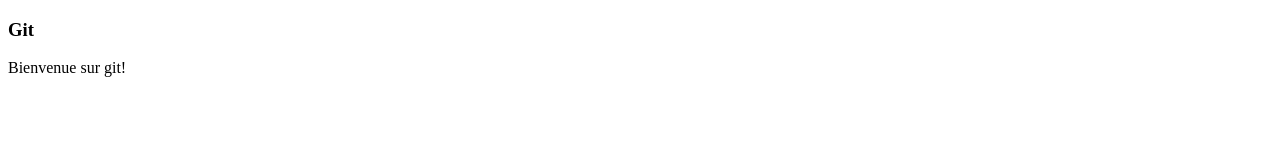
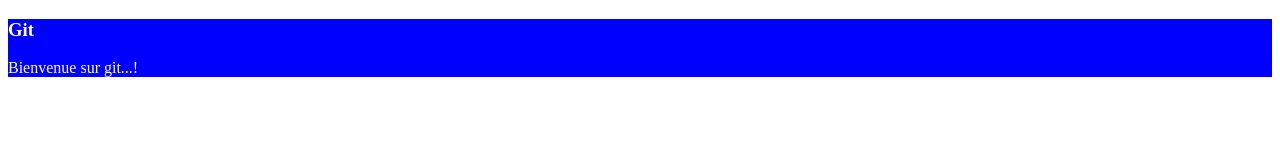
Before and after one commit to nicoAd/mon_site, a plain HTML site: page index.html in a window 1280 px wide. Drawn offline with Linux system fonts and the light colour scheme.

Commit message:
Modif css et html

```diff
--- a/index.html
+++ b/index.html
@@ -5,12 +5,12 @@
     <meta name="viewport" content="width=device-width, initial-scale=1.0">
     <meta http-equiv="X-UA-Compatible" content="ie=edge">
     <title>Git</title>
-    <link rel="stylesheet" href="./style.css" />
+    <link rel="stylesheet" href="style.css" />
 </head>
 <body>
     <div>
             <h3>Git</h3>
-            <p> Bienvenue sur git!</p>
+            <p> Bienvenue sur git...!</p>
     </div>
 
 </body>
--- a/style.css
+++ b/style.css
@@ -0,0 +1,4 @@
+div{
+    color:white;
+    background-color: blue;
+}
```
